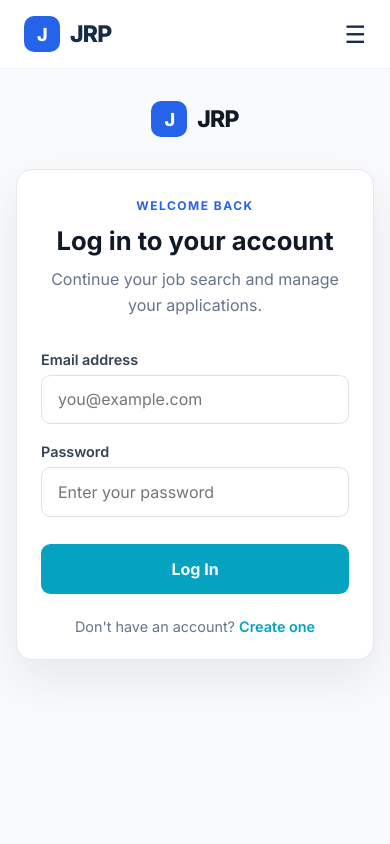
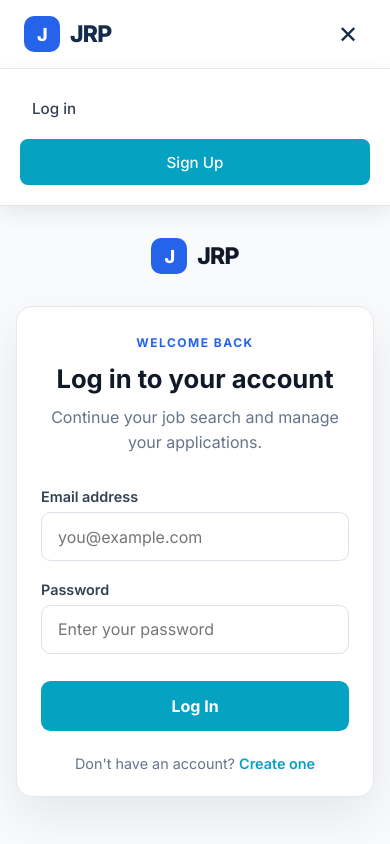
Before and after one commit to Divine-AC/GROUP-6-CAPSTONE-PROJECT, a React app in the folder frontend/: page /login in a window 390 px wide. Both pictures are taken after a click on the button "Open menu". Shown: the top 844 px of the page. Built offline with nearby package versions, Linux system fonts and the light colour scheme; the HTML template or start-up script is replaced by a standard one.

Commit message:
fix: add mobile navigation menu

```diff
--- a/frontend/src/App.css
+++ b/frontend/src/App.css
@@ -4031,3 +4031,73 @@
     padding: 22px;
   }
 }
+
+/* MOBILE NAVIGATION */
+
+.mobile-nav {
+  display: none;
+}
+
+.mobile-menu {
+  display: none;
+}
+
+@media (max-width: 768px) {
+  .desktop-nav,
+  .nav-actions {
+    display: none;
+  }
+
+  .mobile-menu {
+    display: flex;
+    align-items: center;
+    justify-content: center;
+    border: none;
+    background: transparent;
+    font-size: 1.5rem;
+    cursor: pointer;
+    padding: 0.5rem;
+  }
+
+  .mobile-nav {
+    display: flex;
+    flex-direction: column;
+    gap: 0.25rem;
+    padding: 1rem 1.25rem 1.25rem;
+    border-top: 1px solid #e5e7eb;
+    background: #ffffff;
+    box-shadow: 0 8px 20px rgba(0, 0, 0, 0.08);
+  }
+
+  .mobile-nav a,
+  .mobile-logout {
+    width: 100%;
+    padding: 0.85rem 0.75rem;
+    border-radius: 8px;
+    text-align: left;
+    text-decoration: none;
+    font-size: 0.95rem;
+    font-weight: 500;
+    color: #374151;
+    background: transparent;
+    border: none;
+    cursor: pointer;
+    font-family: inherit;
+  }
+
+  .mobile-nav a:hover,
+  .mobile-logout:hover {
+    background: #f3f4f6;
+  }
+
+  .mobile-signup {
+    background: #06a2c2 !important;
+    color: #ffffff !important;
+    text-align: center !important;
+    margin-top: 0.25rem;
+  }
+
+  .mobile-logout {
+    color: #dc2626;
+  }
+}
--- a/frontend/src/components/common/Navbar.jsx
+++ b/frontend/src/components/common/Navbar.jsx
@@ -1,8 +1,10 @@
+import { useState } from "react";
 import { Link, useNavigate } from "react-router-dom";
 import { useAuth } from "../../context/AuthContext";
 
 function Navbar() {
   const navigate = useNavigate();
+  const [isMenuOpen, setIsMenuOpen] = useState(false);
 
   const {
     user,
@@ -10,75 +12,44 @@ function Navbar() {
     logout,
   } = useAuth();
 
+  const closeMenu = () => {
+    setIsMenuOpen(false);
+  };
+
   const handleLogout = () => {
     logout();
+    closeMenu();
     navigate("/");
   };
 
   return (
     <header className="navbar">
       <div className="navbar-container">
-
-        {/* Logo */}
-        <Link to="/" className="brand">
+        <Link
+          to="/"
+          className="brand"
+          onClick={closeMenu}
+        >
           <div className="brand-mark">J</div>
           <span>JRP</span>
         </Link>
 
-        {/* Navigation */}
-        {!isAuthenticated && (
-          <nav className="desktop-nav">
-            <Link to="/jobs">
-              For job seekers
-            </Link>
+        {/* Desktop Navigation */}
+        <nav className="desktop-nav">
+          <Link to="/jobs">Find Jobs</Link>
+          <a href="/#features">Why JRP</a>
+          <a href="/#how-it-works">How It Works</a>
+        </nav>
 
-            {/* <a href="/#features">
-              Why JRP
-            </a> */}
-
-            {/* <a href="/#how-it-works">
-              How It Works
-            </a> */}
-
-            <a href="/employer">
-              For employers
-            </a>
-          </nav>
-        )}
-
-        {isAuthenticated && (
-          <nav className="desktop-nav">
-            <Link to="/jobs">
-              Find Jobs
-            </Link>
-
-            <Link to="/dashboard">
-              Dashboard
-            </Link>
-
-            <Link to="/applications">
-              My Applications
-            </Link>
-          </nav>
-        )}
-
-        {/* Right side */}
+        {/* Desktop Actions */}
         <div className="nav-actions">
-
           {isAuthenticated ? (
             <>
               <Link
-                to="/profile"
-                className="profile-nav-link"
-                aria-label="Open profile"
+                to="/dashboard"
+                className="login-btn"
               >
-                <span className="profile-icon">
-                  {user?.firstName?.charAt(0)?.toUpperCase() || "U"}
-                </span>
-
-                <span className="profile-name">
-                  {user?.firstName || "Profile"}
-                </span>
+                {user?.firstName || "Dashboard"}
               </Link>
 
               <button
@@ -106,18 +77,87 @@ function Navbar() {
               </Link>
             </>
           )}
-
         </div>
 
+        {/* Mobile Menu Button */}
         <button
           type="button"
           className="mobile-menu"
-          aria-label="Open menu"
+          onClick={() =>
+            setIsMenuOpen((previous) => !previous)
+          }
+          aria-label={
+            isMenuOpen
+              ? "Close menu"
+              : "Open menu"
+          }
+          aria-expanded={isMenuOpen}
         >
-          ☰
+          {isMenuOpen ? "✕" : "☰"}
         </button>
+      </div>
 
-      </div>
+      {/* Mobile Navigation */}
+      {isMenuOpen && (
+        <div className="mobile-nav">
+          {isAuthenticated ? (
+            <>
+              <Link
+                to="/jobs"
+                onClick={closeMenu}
+              >
+                Find Jobs
+              </Link>
+
+              <Link
+                to="/dashboard"
+                onClick={closeMenu}
+              >
+                Dashboard
+              </Link>
+
+              <Link
+                to="/applications"
+                onClick={closeMenu}
+              >
+                My Applications
+              </Link>
+
+              <Link
+                to="/profile"
+                onClick={closeMenu}
+              >
+                Profile
+              </Link>
+
+              <button
+                type="button"
+                className="mobile-logout"
+                onClick={handleLogout}
+              >
+                Log Out
+              </button>
+            </>
+          ) : (
+            <>
+              <Link
+                to="/login"
+                onClick={closeMenu}
+              >
+                Log in
+              </Link>
+
+              <Link
+                to="/signup"
+                className="mobile-signup"
+                onClick={closeMenu}
+              >
+                Sign Up
+              </Link>
+            </>
+          )}
+        </div>
+      )}
     </header>
   );
 }
```
